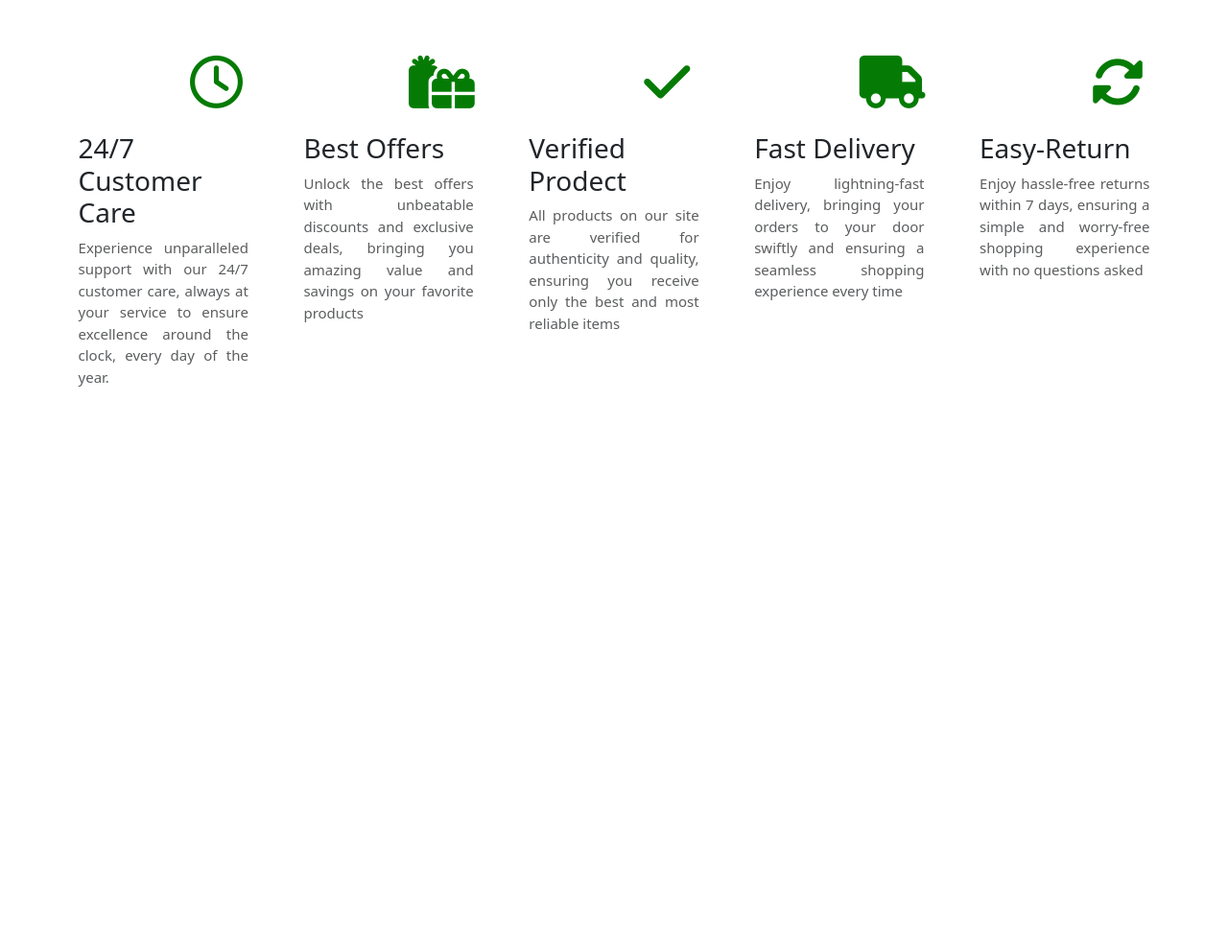
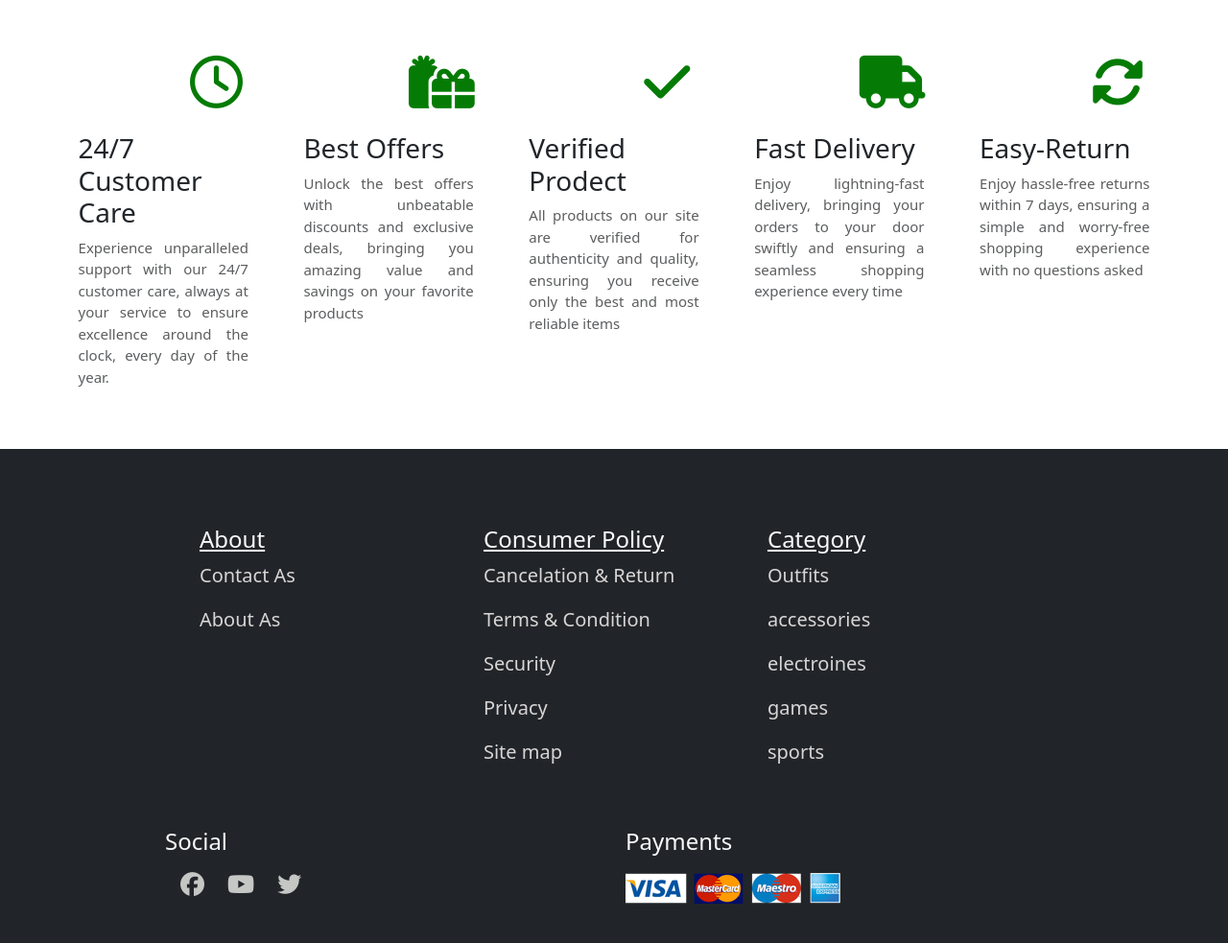
Before and after one commit to YOGANANDH60/project-static, a plain HTML site: page index.html in a window 1280 px wide. Shown: the part 3707-4690 px from the top of the page at 96% size. Before the commit the page ends 4175 px from the top, so only its background shows below. Drawn offline with nearby package versions, Linux system fonts and the light colour scheme.

Commit message:
add-footer

```diff
--- a/index.html
+++ b/index.html
@@ -867,7 +867,52 @@
     </section>
 
     <!-- footer -->
-    <footer></footer>
+
+    <footer class="bg-dark text-light">
+      <div class="row footer" >
+        <div class="col-12 col-sm-6 col-md-6 col-lg-4">
+          <h4>About</h4>
+          <p><a href="#">Contact As</a></p>
+          <p><a href="#">About As</a></p>
+        </div>
+        <div class="col-12 col-sm-6 col-md-6 col-lg-4">
+          <h4>Consumer Policy</h4>
+          <p><a href="">Cancelation & Return</a></p>
+          <p><a href="">Terms & Condition </a></p>
+          <p><a href="">Security</a></p>
+          <p><a href="">Privacy</a></p>
+          <p><a href="">Site map</a></p>
+        </div>
+        <div class="col-12 col-sm-6 col-md-6 col-lg-4">
+          <h4>Category</h4>
+          <p><a href="">Outfits</a></p>
+          <p><a href="">accessories</a></p>
+          <p><a href="">electroines</a></p>
+          <p><a href="">games</a></p>
+          <p><a href="">sports</a></p>
+        </div>
+      </div>
+      <div class="row mt-5 social" >
+        <div class="col-12 col-sm-12 col-md-6 col-lg-6  social-icon">
+          <h4>Social</h4>
+          <div class="d-flex ps-3">
+            <p>
+              <a href=""><i class="fa-brands fa-facebook"></i></a>
+            </p>
+            <p>
+              <a href="" class="ps-4"><i class="fa-brands fa-youtube"></i></a>
+            </p>
+            <p>
+              <a href="" class="ps-4"><i class="fa-brands fa-twitter"></i></a>
+            </p>
+          </div>
+        </div>
+        <div class="col-12 col-sm-12 col-md-6 col-lg-6 payment">
+          <h4>Payments</h4>
+          <img src="assests/pay/pay.png" alt="" />
+        </div>
+      </div>
+    </footer>
 
     <!-- scripts   -->
 
--- a/style.css
+++ b/style.css
@@ -1,3 +1,8 @@
+body {
+  margin: 0px;
+  padding: 0px;
+}
+
 .burger {
   font-size: 37px;
 }
@@ -158,7 +163,21 @@ a {
   margin-left: 6rem;
   margin-right: 0rem;
 }
-
+@media (max-width:370px) {
+  .p-prodect {
+    margin-left: 1rem;
+    margin-right: 0rem;
+  }
+    /* logo */
+    .logo {
+      width: 140px;
+    }
+    /* header cfu-cart,fav,user */
+    .cfu {
+      position: relative;
+      left: 10px;
+    }
+}
 /* samll-baner */
 
 @media (min-width: 1200px) {
@@ -226,9 +245,55 @@ a {
 }
 
 
+/* footer */
+
+.footer {
+  margin-left: 6rem;
+  margin-right: 6rem;
+  padding-left: 100px;
+  padding-right: 100px;
+  padding-top: 10vh;
+}
+
+.footer a {
+  text-decoration: none;
+  color: rgb(216, 213, 213);
+  font-size: 20px;
+  cursor: pointer;
+}
+.footer h4 {
+  text-decoration: underline;
+}
+.social {
+  margin-left: 10rem;
+  margin-right: 10rem;
+  padding-bottom: 30px;
+}
+.social i {
+  padding-top: 10px;
+  color: rgb(196, 199, 196);
+  font-size: 25px;
+  cursor: pointer;
+}
+.social .payment img{
+  padding-top: 10px;
+
+}
+@media (min-width:300px) and (max-width:700px) {
+  .footer, .social {
+  margin-left: 0rem;
+  margin-right: 0rem;
+  padding-left: 50px;
+}
+  .footer p{
+  padding-left: 10px;
+}
+
+}
+
 
 /* comman query for 300px to 400 */
-@media (min-width: 300px) and (max-width: 400px) {
+@media (min-width: 370px) and (max-width: 450px) {
   /* logo */
   .logo {
     width: 140px;
@@ -246,7 +311,7 @@ a {
 
   /* popular prodect */
   .p-prodect {
-    margin-left: 1rem;
+    margin-left: 2rem;
     margin-right: 0rem;
   }
 
```
